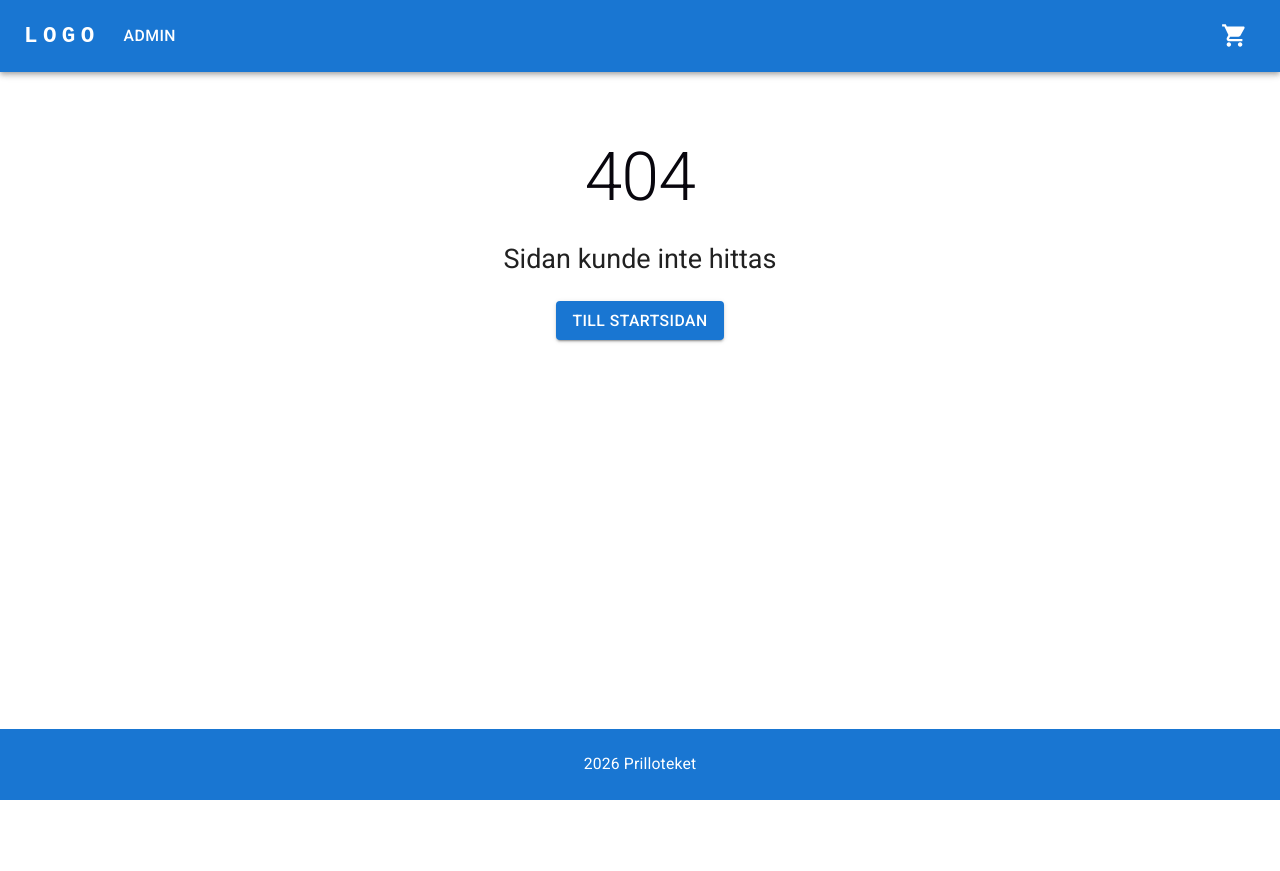
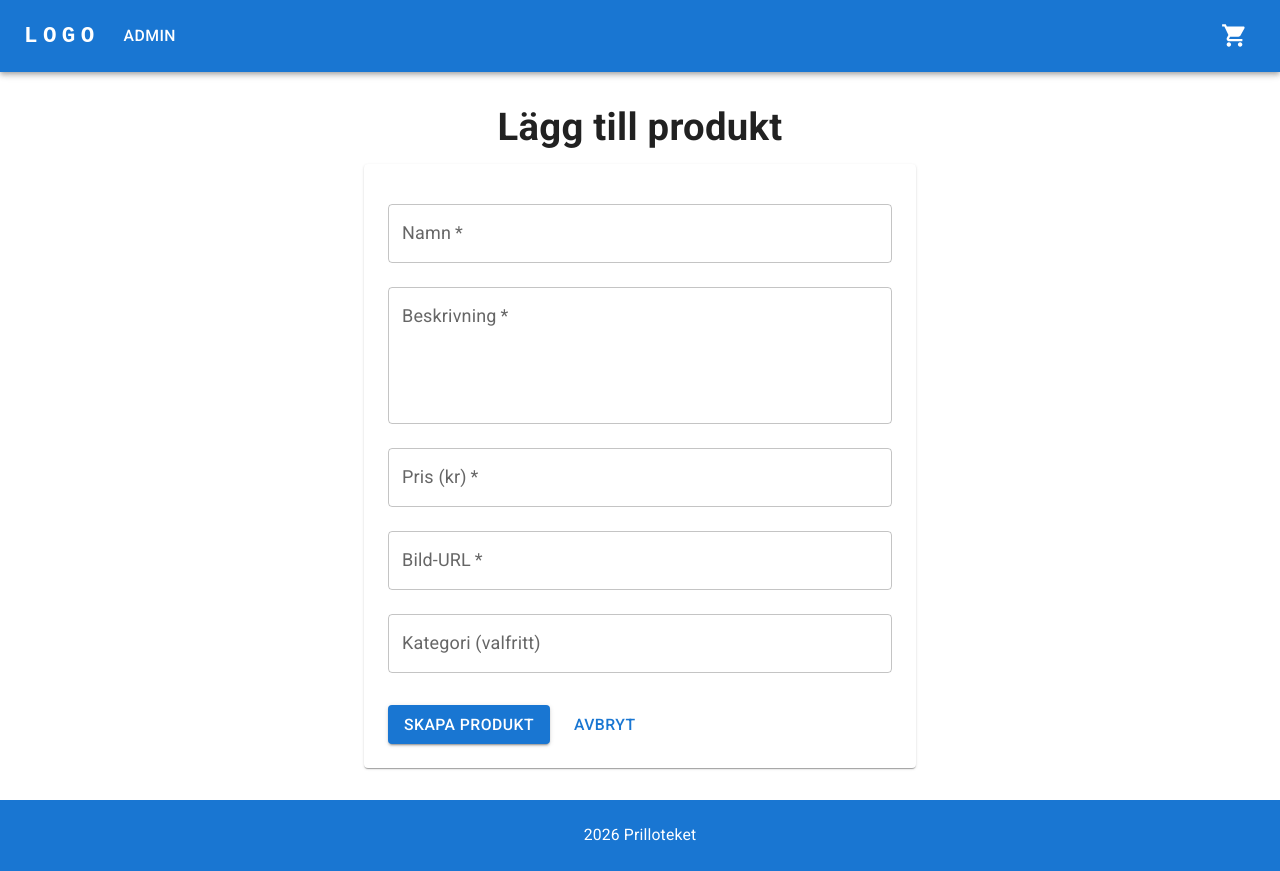
Before and after one commit to adamwidar-92/InlWebbshop3, a React (Vite) app in the folder web/: page /admin/products/new in a window 1280 px wide. Before the commit this address had no page. Before the commit the page ends 800 px from the top, so only its background shows below. Built offline with nearby package versions, Linux system fonts and the light colour scheme.

Commit message:
feat: admin product management with CRUD and form validation

```diff
--- a/web/src/App.tsx
+++ b/web/src/App.tsx
@@ -7,6 +7,7 @@ import Checkout from './pages/Checkout'
 import Confirmation from './pages/Confirmation'
 import HomePage from './pages/HomePage'
 import NotFound from './pages/NotFound'
+import ProductFormPage from './pages/ProductFormPage'
 import ProductPage from './pages/ProductPage'
 import Products from './pages/Products'
 
@@ -23,6 +24,8 @@ export default function App() {
             <Route path="/checkout" element={<Checkout />} />
             <Route path="/confirmation/:orderNumber" element={<Confirmation />} />
             <Route path="/admin" element={<Admin />} />
+            <Route path="/admin/products/new" element={<ProductFormPage />} />
+            <Route path="/admin/products/edit/:id" element={<ProductFormPage />} />
             <Route path="*" element={<NotFound />} />
           </Routes>
         </Box>
--- a/web/src/pages/Admin.tsx
+++ b/web/src/pages/Admin.tsx
@@ -1,13 +1,109 @@
-import { Container, Box, Typography } from '@mui/material'
+import DeleteIcon from '@mui/icons-material/Delete'
+import EditIcon from '@mui/icons-material/Edit'
+import {
+  Box,
+  Button,
+  CircularProgress,
+  Container,
+  IconButton,
+  Paper,
+  Table,
+  TableBody,
+  TableCell,
+  TableContainer,
+  TableHead,
+  TableRow,
+  Typography,
+} from '@mui/material'
+import { useEffect, useState } from 'react'
+import { Link } from 'react-router-dom'
+import type { Product } from '../types/Product'
 
 export default function Admin() {
+  const [products, setProducts] = useState<Product[]>([])
+  const [loading, setLoading] = useState(true)
+
+  const fetchProducts = () => {
+    fetch('http://localhost:3000/api/products')
+      .then((res) => res.json())
+      .then((data) => {
+        setProducts(data)
+        setLoading(false)
+      })
+      .catch(() => setLoading(false))
+  }
+
+  useEffect(() => {
+    fetchProducts()
+  }, [])
+
+  const handleDelete = async (id: number) => {
+    if (!confirm('Vill du verkligen ta bort produkten?')) return
+
+    await fetch(`http://localhost:3000/api/products/${id}`, {
+      method: 'DELETE',
+    })
+
+    fetchProducts()
+  }
+
+  if (loading) {
+    return (
+      <Box sx={{ display: 'flex', justifyContent: 'center', mt: 8 }}>
+        <CircularProgress />
+      </Box>
+    )
+  }
+
   return (
-    <Container sx={{ py: 8 }}>
-      <Box>
-        <Typography variant="h3" component="h1" gutterBottom>
-          Admin
+    <Container sx={{ py: 4 }}>
+      <Box sx={{ display: 'flex', justifyContent: 'space-between', mb: 3 }}>
+        <Typography variant="h4" sx={{ fontWeight: 'bold' }}>
+          Admin – Produkter
         </Typography>
+        <Button variant="contained" component={Link} to="/admin/products/new">
+          Lägg till produkt
+        </Button>
       </Box>
+
+      <TableContainer component={Paper}>
+        <Table>
+          <TableHead>
+            <TableRow>
+              <TableCell>ID</TableCell>
+              <TableCell>Namn</TableCell>
+              <TableCell>Pris</TableCell>
+              <TableCell>Kategori</TableCell>
+              <TableCell align="right">Åtgärder</TableCell>
+            </TableRow>
+          </TableHead>
+          <TableBody>
+            {products.map((product) => (
+              <TableRow key={product.id}>
+                <TableCell>{product.id}</TableCell>
+                <TableCell>{product.name}</TableCell>
+                <TableCell>{product.price.toLocaleString('sv-SE')} kr</TableCell>
+                <TableCell>{product.category || '-'}</TableCell>
+                <TableCell align="right">
+                  <IconButton
+                    component={Link}
+                    to={`/admin/products/edit/${product.id}`}
+                    color="primary"
+                  >
+                    <EditIcon />
+                  </IconButton>
+                  <IconButton
+                    color="error"
+                    onClick={() => handleDelete(product.id)}
+                  >
+                    <DeleteIcon />
+                  </IconButton>
+                </TableCell>
+              </TableRow>
+            ))}
+          </TableBody>
+        </Table>
+      </TableContainer>
     </Container>
   )
 }
--- /dev/null
+++ b/web/src/pages/ProductFormPage.tsx
@@ -0,0 +1,187 @@
+import {
+    Box,
+    Button,
+    Container,
+    Paper,
+    TextField,
+    Typography,
+} from '@mui/material'
+import { useEffect, useState } from 'react'
+import { Link, useNavigate, useParams } from 'react-router-dom'
+
+export default function ProductFormPage() {
+  const { id } = useParams()
+  const navigate = useNavigate()
+  const isEdit = Boolean(id)
+
+  const [form, setForm] = useState({
+    name: '',
+    description: '',
+    price: '',
+    image: '',
+    category: '',
+  })
+
+  const [errors, setErrors] = useState<Record<string, string>>({})
+  const [submitting, setSubmitting] = useState(false)
+
+  // Hämta produkt om vi redigerar
+  useEffect(() => {
+    if (!isEdit) return
+
+    fetch(`http://localhost:3000/api/products/${id}`)
+      .then((res) => res.json())
+      .then((data) => {
+        setForm({
+          name: data.name || '',
+          description: data.description || '',
+          price: String(data.price ?? ''),
+          image: data.image || '',
+          category: data.category || '',
+        })
+      })
+      .catch((err) => console.error(err))
+  }, [id, isEdit])
+
+  const validate = () => {
+    const newErrors: Record<string, string> = {}
+
+    if (!form.name.trim()) {
+      newErrors.name = 'Namn är obligatoriskt'
+    }
+
+    if (!form.description.trim()) {
+      newErrors.description = 'Beskrivning är obligatorisk'
+    }
+
+    if (!form.price || isNaN(Number(form.price)) || Number(form.price) <= 0) {
+      newErrors.price = 'Ange ett giltigt pris (större än 0)'
+    }
+
+    if (!form.image.trim()) {
+      newErrors.image = 'Bild-URL är obligatorisk'
+    }
+
+    setErrors(newErrors)
+    return Object.keys(newErrors).length === 0
+  }
+
+  const handleSubmit = async (e: React.FormEvent) => {
+    e.preventDefault()
+    if (!validate()) return
+
+    setSubmitting(true)
+
+    const body = {
+      name: form.name.trim(),
+      description: form.description.trim(),
+      price: Number(form.price),
+      image: form.image.trim(),
+      category: form.category.trim() || null,
+    }
+
+    const url = isEdit
+      ? `http://localhost:3000/api/products/${id}`
+      : 'http://localhost:3000/api/products'
+
+    const method = isEdit ? 'PUT' : 'POST'
+
+    try {
+      const res = await fetch(url, {
+        method,
+        headers: { 'Content-Type': 'application/json' },
+        body: JSON.stringify(body),
+      })
+
+      if (!res.ok) {
+        const data = await res.json()
+        alert(data.error || 'Något gick fel')
+        setSubmitting(false)
+        return
+      }
+
+      navigate('/admin')
+    } catch (error) {
+      console.error(error)
+      alert('Kunde inte spara produkten')
+      setSubmitting(false)
+    }
+  }
+
+  return (
+    <Container maxWidth="sm" sx={{ py: 4 }}>
+      <Typography variant="h4" sx={{ fontWeight: 'bold' }} gutterBottom>
+        {isEdit ? 'Redigera produkt' : 'Lägg till produkt'}
+      </Typography>
+
+      <Paper sx={{ p: 3 }}>
+        <Box component="form" onSubmit={handleSubmit} noValidate>
+          <TextField
+            fullWidth
+            label="Namn"
+            margin="normal"
+            value={form.name}
+            onChange={(e) => setForm({ ...form, name: e.target.value })}
+            error={!!errors.name}
+            helperText={errors.name}
+            required
+          />
+
+          <TextField
+            fullWidth
+            label="Beskrivning"
+            margin="normal"
+            multiline
+            rows={4}
+            value={form.description}
+            onChange={(e) => setForm({ ...form, description: e.target.value })}
+            error={!!errors.description}
+            helperText={errors.description}
+            required
+          />
+
+          <TextField
+            fullWidth
+            label="Pris (kr)"
+            margin="normal"
+            type="number"
+            value={form.price}
+            onChange={(e) => setForm({ ...form, price: e.target.value })}
+            error={!!errors.price}
+            helperText={errors.price}
+            required
+          />
+
+          <TextField
+            fullWidth
+            label="Bild-URL"
+            margin="normal"
+            value={form.image}
+            onChange={(e) => setForm({ ...form, image: e.target.value })}
+            error={!!errors.image}
+            helperText={errors.image}
+            required
+            placeholder="/src/assets/bilder/GbgRape.jpg"
+          />
+
+          <TextField
+            fullWidth
+            label="Kategori (valfritt)"
+            margin="normal"
+            value={form.category}
+            onChange={(e) => setForm({ ...form, category: e.target.value })}
+          />
+
+          <Box sx={{ mt: 3, display: 'flex', gap: 2 }}>
+            <Button type="submit" variant="contained" disabled={submitting}>
+              {isEdit ? 'Spara ändringar' : 'Skapa produkt'}
+            </Button>
+            <Button component={Link} to="/admin" disabled={submitting}>
+              Avbryt
+            </Button>
+          </Box>
+        </Box>
+      </Paper>
+    </Container>
+  )
+}
```
